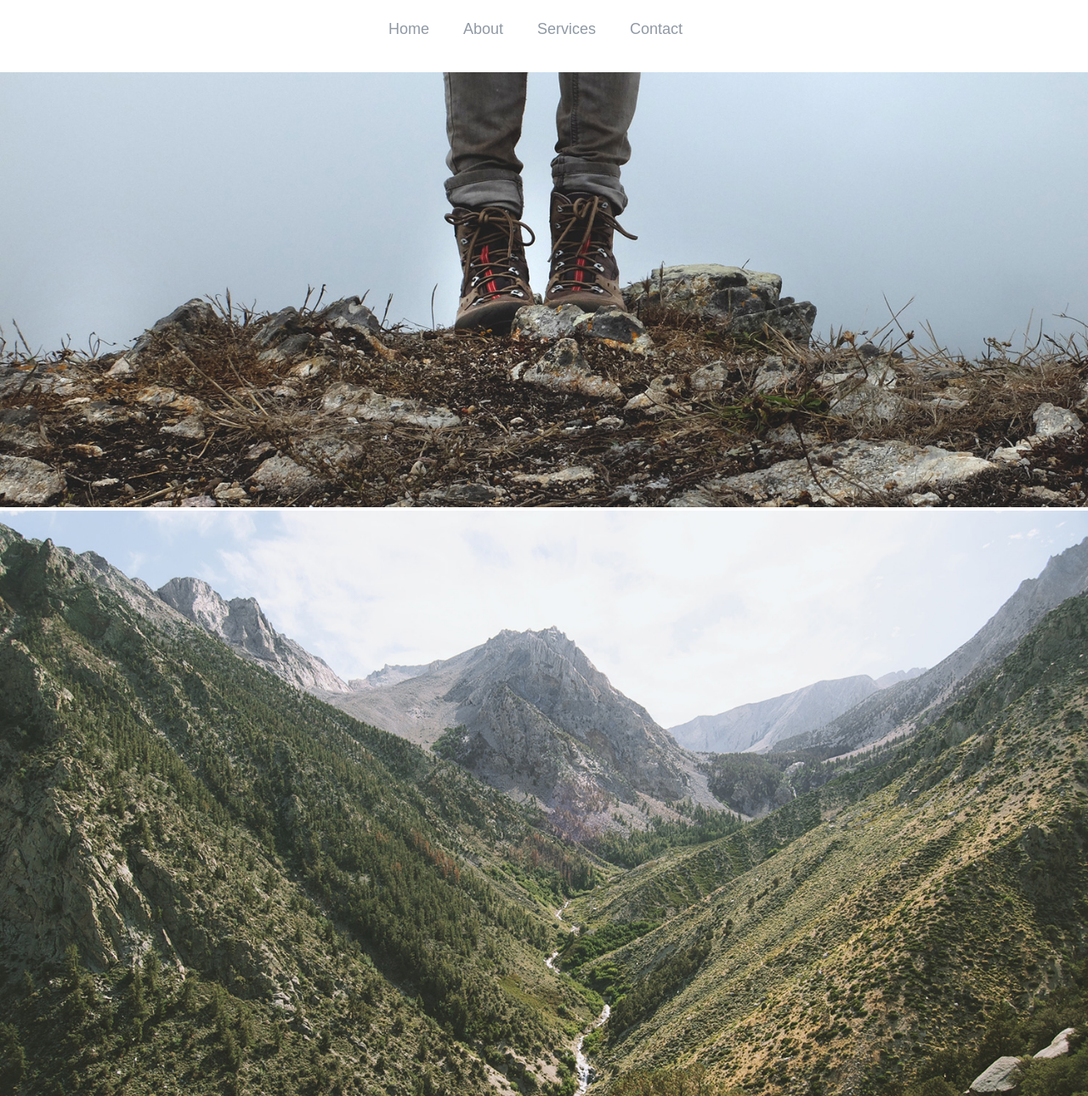
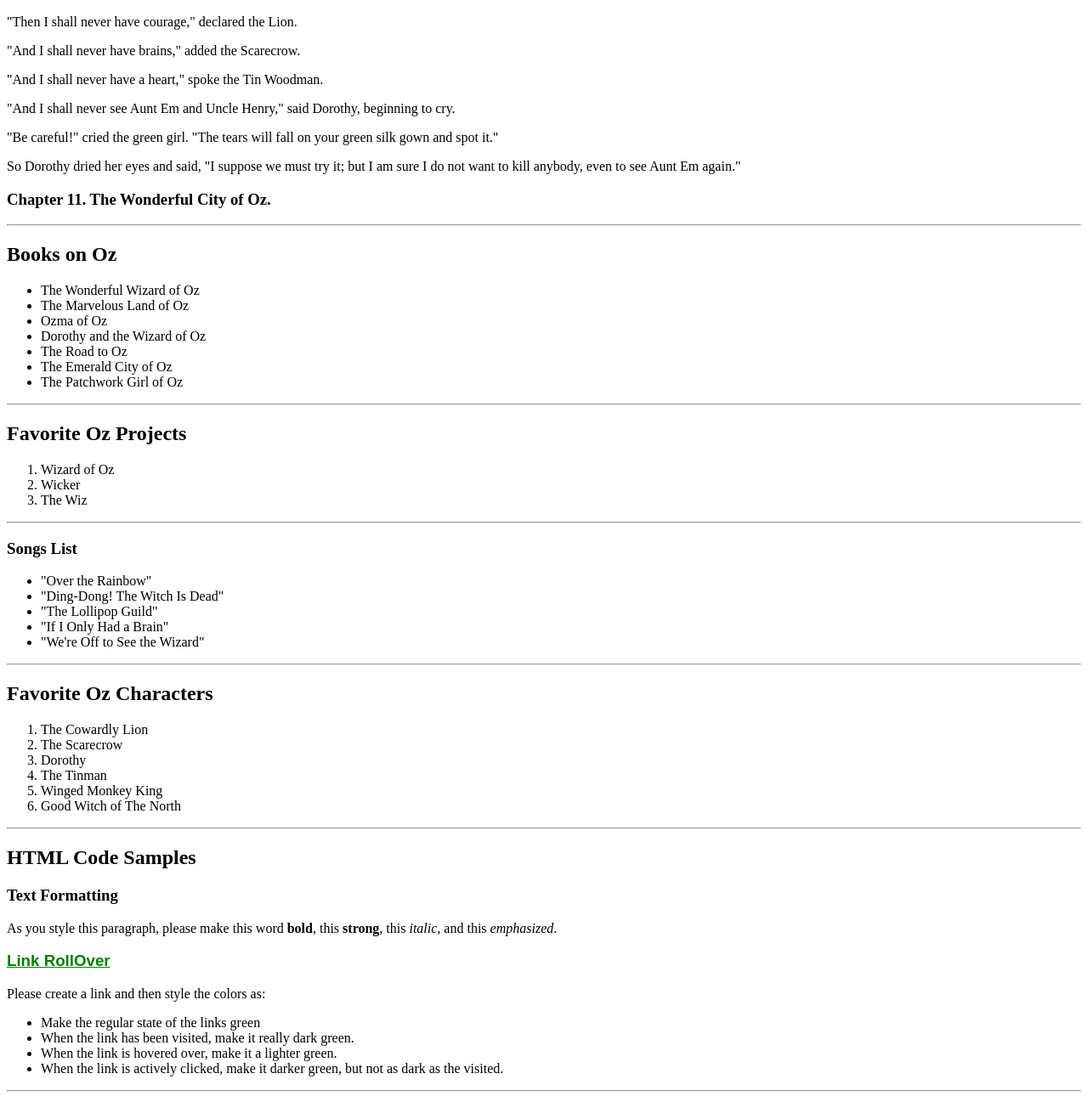
Before and after one commit to MohamudAynab/webdevcourse, a plain HTML site: page index.html in a window 1280 px wide. Shown: the part 110-1400 px from the top of the page at 85% size. Drawn offline with Linux system fonts and the light colour scheme; a web font is replaced by a local one.

Commit message:
More web elements

```diff
--- a/index.html
+++ b/index.html
@@ -8,22 +8,84 @@
   </head>
   <body>
 
-    <header>
-      <h1><a href="index.html">The Adventure</a></h1>
-      <nav>
-        <a href="home.html">Home</a>
-        <a href="about.html">About</a>
-        <a href="services.html">Services</a>
-        <a href="contact.html">Contact</a>
-      </nav>
-  </header>
+   <h1>The Wizard of Oz</h1>
+   <h2>L. Frank Baum</h2>
+   <p>"Then I shall never have courage," declared the Lion.</p>
+   <p>"And I shall never have brains," added the Scarecrow.</p>
+   <p>"And I shall never have a heart," spoke the Tin Woodman.</p>
+   <p>"And I shall never see Aunt Em and Uncle Henry," said Dorothy, beginning to cry.</p>
+   <p>"Be careful!" cried the green girl. "The tears will fall on your green silk gown and spot it."</p>
+   <p>So Dorothy dried her eyes and said, "I suppose we must try it; but I am sure I do not want to kill anybody, even to see Aunt Em again."</p>
 
-  <main>
-    <img src="images/home/boots.jpg" alt="Standing on a Mountain in Boots" />
-    <img src="images/home/valley.jpg" alt="Green Valley with a River" />
-    <img src="images/home/waterfall.jpg" alt="Icelandic Waterfall" />
-    <img src="images/home/theroad.jpg" alt="Empty Road in a Winter Valley" />
-  </main>
+   <h3>Chapter 11. The Wonderful City of Oz.</h3>
+
+   <hr>
+    <!--List as a Bullet List-->
+   <h2>Books on Oz</h2>
+   <ul>
+    <li>The Wonderful Wizard of Oz</li>
+    <li>The Marvelous Land of Oz</li>
+    <li>Ozma of Oz</li>
+    <li>Dorothy and the Wizard of Oz</li>
+    <li>The Road to Oz</li>
+    <li>The Emerald City of Oz</li>
+    <li>The Patchwork Girl of Oz</li>
+   </ul>
+
+   <hr>
+ <!--List as a Numbered List-->
+   <h2>Favorite Oz Projects</h2>
+   <ol>
+    <li>Wizard of Oz</li>
+    <li>Wicker</li>
+    <li>The Wiz</li>
+   </ol>
+
+    <hr>
+
+     <!--List as a Bullet List-->
+   <h3>Songs List</h3>
+   <ul>
+    <li>"Over the Rainbow" </li>
+    <li>"Ding-Dong! The Witch Is Dead"</li>
+    <li>"The Lollipop Guild"</li>
+    <li>"If I Only Had a Brain"</li>
+    <li>"We're Off to See the Wizard"</li>
+   </ul>
+
+   <hr>
+    <!--List as a Numbered List-->
+   <h2>Favorite Oz Characters</h2>
+   <ol>
+    <li>The Cowardly Lion</li>
+    <li>The Scarecrow</li>
+    <li>Dorothy</li>
+    <li>The Tinman</li>
+    <li>Winged Monkey King</li>
+    <li>Good Witch of The North</li>
+   </ol>
+
+   <hr>
+   <h2>HTML Code Samples</h2>
+   <p></p>
+   <h3>Text Formatting</h3>
+   <p> As you style this paragraph, please make this word <b>bold</b>, this <strong>strong</strong>, this <i>italic</i>, and this <em>emphasized</em>.</p>
+
+   <!--This is a link: Link to your Favorite Website-->
+   <h3><a href="https://www.youtube.com/watch?v=dQw4w9WgXcQ">Link RollOver</a></h3>
+
+   <p>Please create a link and then style the colors as: </p> <!--List as a Bullet List-->
+   <ul>
+    <li>Make the regular state of the links green</li>
+    <li>When the link has been visited, make it really dark green.</li>
+    <li>When the link is hovered over, make it a lighter green.</li>
+    <li>When the link is actively clicked, make it darker green, but not as dark as the visited.</li>
+  </ul>
+
+  <hr>
+  <h3>Code Comments</h3>
+  <p>Take a moment to add comments into the HTML and CSS code of your project. Use these comments to label sections of your code in order to make it easier for someone that has never done code before to understand what you are doing.</p>
+  <p>Feel free to update/change any of this content, such as the ranking of your own personal favorites.</p>
 
 
     <script src="script.js"></script>
--- a/style.css
+++ b/style.css
@@ -1,64 +1,12 @@
-/*
+/* Style for hover links */
 
-	For this demo, DO NOT worry about these CSS styles.
-	All of these styles will be covered properly in upcoming lessons.
-
-*/
-
-@import url(http://fonts.googleapis.com/css?family=Quattrocento+Sans|Quattrocento);
-
-/* ----- =structure ----- */
-
-body {
-    background-color: #fff;
-    margin: 0;
+a {
+    font-family: Arial, Helvetica, sans-serif;
 }
 
-img {
-    width: 100%;
-}
+a:link {color: green;}
+a:visited{color: darkgreen;}
+a:hover {color: lightgreen;}
+a:active{color:darkgreen;}
 
-/* ----- =logo ----- */
-
-header h1 {
-    font-family: 'Quattrocento Sans', sans-serif;
-    font-size: 40px;
-    padding-top: 50px;
-    margin: 0 0 0 20px;
-    text-align: center;
-}
-
-header h1 a {
-    text-decoration: none;
-    color: #8f99a4;
-}
-
-header h1 a:hover {
-    color: #777;
-}
-
-/* ----- =header & nav ----- */
-
-nav {
-    display: flex;
-    justify-content: center;
-    align-items: center;
-    margin: 40px auto;
-}
-
-nav a {
-    text-decoration: none;
-    margin-right: 40px;
-    font-size: 18px;
-    color: #8f99a4;
-    font-family: Quattrocento, sans-serif;
-}
-
-nav a:hover {
-    color: #777;
-}
-
-nav a:last-of-type {
-    margin-right: 20px;
-
-}
+/* Style for hover links */
```
Also changed, not shown: about.html (deleted, +0 -28 lines), contact.html (deleted, +0 -27 lines), services.html (deleted, +0 -29 lines), 1 other file.
